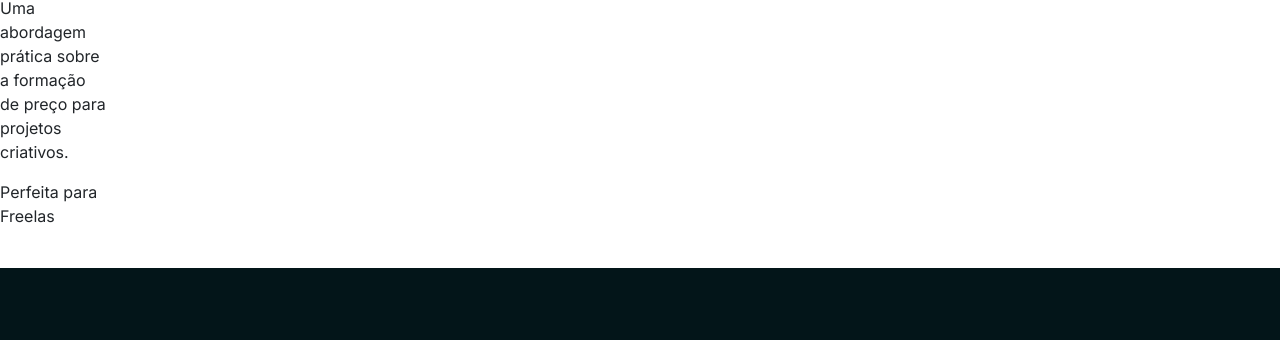
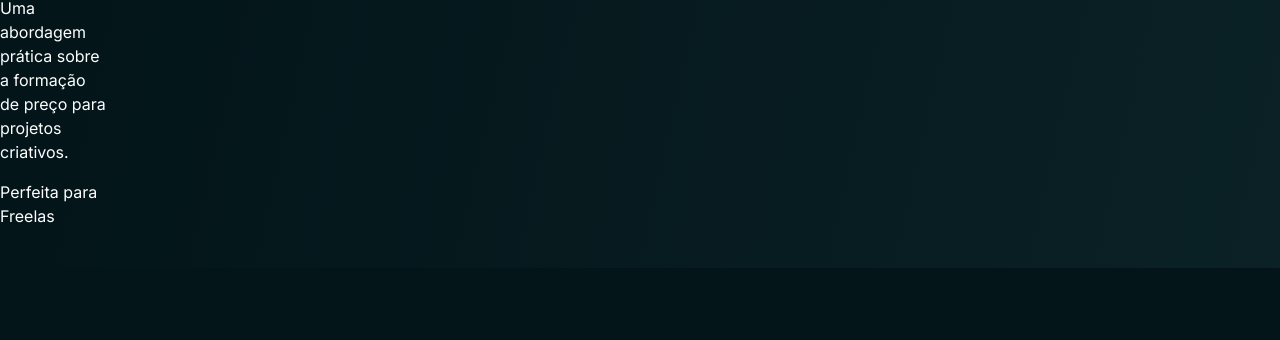
Before and after one commit to carlarsmendes/vinculo_precificacao, a plain HTML site: page index.html in a window 1280 px wide. Shown: the part 460-800 px from the top of the page. Drawn offline with nearby package versions, Linux system fonts and the light colour scheme.

Commit message:
Added header background

```diff
--- a/style.css
+++ b/style.css
@@ -126,6 +126,13 @@ h4 {
     text-align: center;
 }
 
+/* SECTIONS */
+
+header {
+    background: linear-gradient(102.63deg, #031519 11.92%, #112C32 181.82%);
+    color: var(--c-primary-text-color);
+}
+
 /* Example of responsive font -> smaller screen
 TODO: Define breakpoints */
 @media (max-width: 768px) {
```
